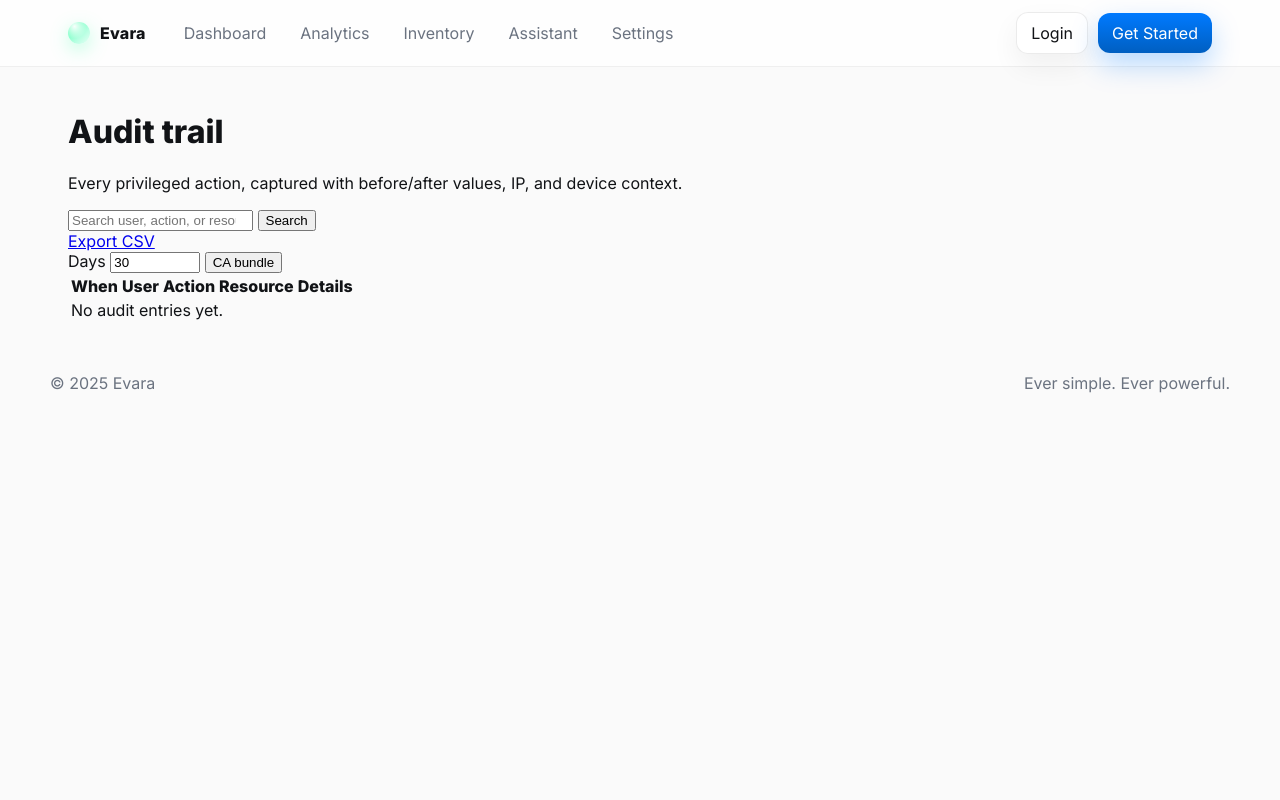
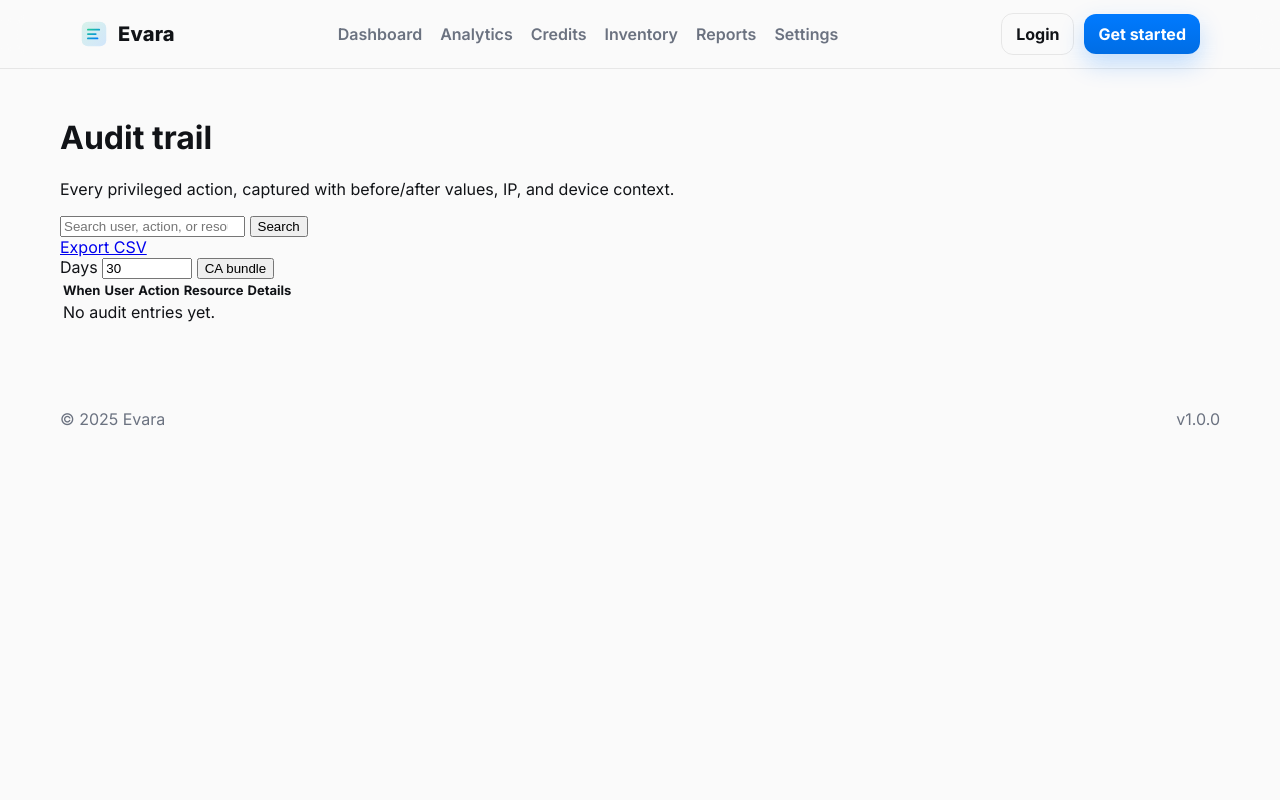
Before and after one commit to ishantswami13-crypto/BILLIONAIR-FIRST-PROJECT, a Flask app: template shopapp/templates/admin/audit_log.html in a window 1280 px wide. Run offline with Flask 3, Linux system fonts and the light colour scheme; the template is opened without the code that fills it, so the values that code supplies are empty; parts of the project's set-up code (start-up, migrations or seed data) failed here and were passed over.

Commit message:
Evara brand shell: Apple-grade glass nav, airy hero, premium cards, light/dark

```diff
--- a/shopapp/static/css/app.css
+++ b/shopapp/static/css/app.css
@@ -1,81 +1,94 @@
-*{box-sizing:border-box} html,body{height:100%}
-body.evara{margin:0;background:var(--bg);color:var(--ink);font-family:Inter,system-ui,Arial,sans-serif}
+*{box-sizing:border-box}
+html,body{height:100%}
+body.ev-body{
+  margin:0; background:var(--bg); color:var(--ink);
+  font-family: Inter, system-ui, -apple-system, Segoe UI, Roboto, "Helvetica Neue", Arial, "Noto Sans", "Apple Color Emoji", "Segoe UI Emoji";
+  -webkit-font-smoothing: antialiased; -moz-osx-font-smoothing: grayscale;
+}
+
+.container{width:100%; max-width:1160px; margin:0 auto; padding:0 20px}
 
 /* Glass Nav */
-.ev-nav{position:sticky;top:0;z-index:50;background:var(--glass);backdrop-filter: blur(18px);
-  border-bottom:1px solid rgba(0,0,0,.06)}
-.ev-nav__wrap{max-width:1180px;margin:0 auto;display:flex;align-items:center;gap:16px;
-  padding:12px 18px}
-.ev-brand{display:flex;align-items:center;gap:10px;text-decoration:none;color:var(--ink)}
-.ev-logo{width:22px;height:22px;border-radius:50%;
-  background: radial-gradient(100% 100% at 30% 20%, rgba(255,255,255,.95) 0, rgba(255,255,255,.2) 44%, transparent 55%),
-              linear-gradient(135deg,var(--mint),#b3ffe0 60%, #e9fff6 100%);
-  box-shadow: 0 6px 18px rgba(79,255,176,.35)}
-.ev-wordmark{font-weight:800;letter-spacing:.2px}
+.ev-nav{
+  position:sticky; top:0; z-index:50;
+  backdrop-filter: blur(14px);
+  background: color-mix(in oklab, var(--bg) 80%, transparent);
+  border-bottom:1px solid var(--line);
+}
+.ev-nav__inner{display:flex; align-items:center; justify-content:space-between; height:68px}
+.ev-brand{display:flex; align-items:center; gap:10px; text-decoration:none}
+.ev-logo{display:block}
+.ev-wordmark{font-weight:800; letter-spacing:.2px; color:var(--ink); font-size:20px}
 
-.ev-links{display:flex;gap:14px;margin-left:12px}
-.ev-link{color:var(--ink-soft);text-decoration:none;padding:8px 10px;border-radius:10px}
-.ev-link:hover{background:var(--muted);color:var(--ink)}
+.ev-links{display:flex; gap:18px}
+.ev-link{color:var(--muted); text-decoration:none; font-weight:600}
+.ev-link.active, .ev-link:hover{color:var(--ink)}
+.ev-actions{display:flex; gap:10px; align-items:center}
+.ev-pill{padding:6px 10px; border:1px solid var(--line); border-radius:999px; font-size:13px; color:var(--muted)}
 
-.ev-actions{margin-left:auto;display:flex;gap:10px;align-items:center}
-.ev-btn{padding:10px 14px;border-radius:12px;border:1px solid rgba(0,0,0,.08);background:var(--bg-elev);
-  text-decoration:none;color:var(--ink);transition:.2s;box-shadow:var(--shadow)}
-.ev-btn:hover{transform:translateY(-2px)}
-.ev-btn--primary{border:0;background:linear-gradient(180deg,var(--blue) 0%, #005fc1 100%);color:#fff;
-  box-shadow:0 12px 28px rgba(0,122,255,.28)}
-.ev-btn--ghost{background:transparent;border:1px solid rgba(0,0,0,.12)}
-.ev-pill{padding:6px 10px;border-radius:999px;background:var(--muted);font-size:.9rem;color:var(--ink-soft)}
+.ev-btn{
+  background: linear-gradient(180deg, var(--blue), color-mix(in srgb, var(--blue) 80%, #003a7a));
+  color:#fff; border:0; padding:10px 14px; border-radius:12px;
+  font-weight:700; text-decoration:none; display:inline-flex; align-items:center; gap:8px;
+  box-shadow: 0 10px 24px rgba(0,122,255,.24);
+}
+.ev-btn:hover{transform: translateY(-1px)}
+.ev-btn--ghost{
+  background: transparent; color:var(--ink); border:1px solid var(--line); box-shadow:none;
+}
 
-.ev-hamburger{display:none;background:transparent;border:0;padding:8px}
-.ev-hamburger span{display:block;width:18px;height:2px;background:var(--ink);margin:4px 0;border-radius:2px}
-
-/* Container */
-.ev-container{max-width:1180px;margin:0 auto;padding:24px 18px}
+/* Main */
+.ev-main{padding:28px 0 60px}
 
 /* Hero */
-.ev-hero{position:relative;overflow:hidden;border-radius:28px;background:linear-gradient(140deg,#ffffff 0%,#f4fbf8 45%,#ecf7ff 100%);
-  border:1px solid rgba(0,0,0,.06);box-shadow:var(--shadow);margin-top:14px}
-.ev-hero__inner{padding:48px 28px}
-.ev-hero h1{margin:0 0 8px;font-size:36px;font-weight:800;letter-spacing:.2px}
-.ev-soft{color:var(--ink-soft)}
-.ev-cta{display:flex;gap:12px;margin-top:14px}
-.ev-hero__bg{position:absolute;inset:-20% -10% auto -10%;height:240px;pointer-events:none;filter:saturate(.95)}
-.orb{position:absolute;width:240px;height:240px;border-radius:50%;filter:blur(26px);opacity:.22}
-.orb.o1{left:6%;top:-20px;background:radial-gradient(circle at 30% 30%, #9fdcff, transparent 60%), #d2eaff}
-.orb.o2{left:40%;top:-10px;background:radial-gradient(circle at 60% 30%, #b8ffd7, transparent 60%), #e6fff2}
-.orb.o3{left:72%;top:-24px;background:radial-gradient(circle at 40% 60%, #ffd1e7, transparent 60%), #ffeaf4}
+.ev-hero{position:relative; padding:36px 0 28px; display:grid; grid-template-columns: 1.2fr .8fr; gap:28px}
+.ev-hero__copy h1{font-size: clamp(30px, 4vw, 44px); margin:0 0 6px; letter-spacing:.2px}
+.ev-hero__copy .sub{margin:0 0 18px; color:var(--muted); font-size:16px}
+.cta-row{display:flex; gap:10px; flex-wrap:wrap}
 
-/* KPI grid */
-.ev-grid{display:grid;grid-template-columns:repeat(12,1fr);gap:var(--gap);margin:22px 0}
-.ev-card{grid-column:span 4;background:var(--bg-elev);border:1px solid rgba(0,0,0,.06);border-radius:var(--card-r);
-  box-shadow:var(--shadow);padding:20px;transition:transform .25s ease, box-shadow .25s ease}
-.ev-card:hover{transform:translateY(-3px);box-shadow:0 16px 34px rgba(0,0,0,.10)}
-.kpi__label{color:var(--ink-soft);font-size:.9rem}
-.kpi__value{font-size:28px;font-weight:800;margin-top:6px}
-.kpi__hint{margin-top:6px}
+.ev-hero__ambient{position:relative}
+.ev-hero__ambient .blob{
+  position:absolute; width:240px; height:240px; border-radius:50%; filter: blur(26px); opacity:.23;
+}
+.ev-hero__ambient .b1{left:8%; top:10px; background:radial-gradient(circle at 40% 40%, #c7ffe3, transparent 60%)}
+.ev-hero__ambient .b2{left:42%; top:-6px; background:radial-gradient(circle at 60% 30%, #cfe3ff, transparent 60%)}
+.ev-hero__ambient .b3{left:68%; top:28px; background:radial-gradient(circle at 30% 70%, #ffe2f1, transparent 60%)}
 
-/* Slab section */
-.ev-slab{background:var(--bg-elev);border:1px solid rgba(0,0,0,.06);border-radius:var(--card-r);
-  box-shadow:var(--shadow);padding:18px;margin:10px 0 28px}
-.ev-slab__head{display:flex;justify-content:space-between;align-items:center;margin-bottom:8px}
-.ev-list{display:flex;flex-direction:column}
-.ev-row{display:grid;grid-template-columns:auto 1fr auto auto;align-items:center;gap:12px;padding:12px;border-radius:12px}
-.ev-row:hover{background:var(--muted)}
-.ev-dot{width:8px;height:8px;border-radius:50%;background:var(--mint)}
-.ev-row__title{font-weight:600}
-.ev-row__meta{font-size:.9rem}
-.ev-row__amt{font-weight:800}
+/* KPI + Panels */
+.ev-grid{display:grid; grid-template-columns: repeat(3, 1fr); gap:16px; margin-top:6px}
+.ev-card{
+  background: var(--card); border:1px solid var(--line); border-radius: var(--rad);
+  box-shadow: var(--shadow); padding:16px; transition: transform .25s ease, box-shadow .25s ease;
+}
+.ev-card:hover{ transform: translateY(-3px) }
 
-/* Empty */
-.ev-empty{padding:18px;border:1px dashed rgba(0,0,0,.14);border-radius:14px;text-align:center;color:var(--ink-soft)}
+.kpi h3{margin:0 0 4px; font-size:14px; color:var(--muted); font-weight:700; letter-spacing:.3px; text-transform:uppercase}
+.kpi-val{font-weight:800; font-size: clamp(22px, 3.6vw, 34px)}
+.kpi-sub{color:var(--muted); font-size:13px}
+
+.ev-panels{display:grid; grid-template-columns: 1.4fr .6fr; gap:16px; margin-top:16px}
+.card-head{display:flex; align-items:center; justify-content:space-between; margin-bottom:8px}
+.card-head h3{margin:0; font-size:18px}
+.ev-list{list-style:none; margin:0; padding:0}
+.ev-list li{display:grid; grid-template-columns: 1fr auto auto; gap:10px; padding:10px 0; border-bottom:1px dashed var(--line)}
+.ev-list li:last-child{border-bottom:0}
+.ev-list .item{font-weight:600}
+.ev-list .meta{color:var(--muted)}
+.ev-list .amt{font-weight:800}
 
 /* Footer */
-.ev-footer{padding:26px 18px}
-.ev-footer__wrap{max-width:1180px;margin:0 auto;display:flex;justify-content:space-between;color:var(--ink-soft)}
+.ev-footer{padding:24px 0 40px}
+.ev-foot__inner{display:flex; align-items:center; justify-content:space-between}
+.muted{color:var(--muted)}
+.small{font-size:13px}
 
-@media (max-width: 920px){
+/* Responsive */
+@media (max-width: 980px){
+  .ev-hero{grid-template-columns: 1fr}
+  .ev-grid{grid-template-columns: 1fr 1fr}
+  .ev-panels{grid-template-columns: 1fr}
+}
+@media (max-width: 640px){
+  .ev-grid{grid-template-columns: 1fr}
   .ev-links{display:none}
-  .ev-hamburger{display:block}
-  .ev-card{grid-column:span 12}
-  .ev-cta{flex-wrap:wrap}
 }
--- a/shopapp/static/css/tokens.css
+++ b/shopapp/static/css/tokens.css
@@ -1,28 +1,25 @@
 :root{
-  --bg: #FAFAFA;
-  --bg-elev: #FFFFFF;
-  --ink: #111316;
-  --ink-soft:#6B7380;
-  --muted: #EEF1F6;
+  --bg: #fafafa;
+  --ink: #111317;
+  --muted: #6b7280;
+  --card: #ffffff;
+  --line: rgba(0,0,0,.08);
 
-  --mint: #4FFFB0;
-  --blue: #007AFF;
-  --charcoal: #1C1C1E;
+  --mint: #21c997;     /* Evara Mint (primary) */
+  --blue: #007aff;     /* Apple Blue (secondary) */
+  --charcoal:#1C1C1E;
 
-  --card-r: 18px;
-  --gap: 22px;
-  --shadow: 0 12px 28px rgba(0,0,0,.06);
-  --glass: rgba(255,255,255,.72);
+  --rad: 16px;
+  --shadow: 0 12px 28px rgba(0,0,0,.08);
 }
+
 @media (prefers-color-scheme: dark){
   :root{
-    --bg: #0B0D10;
-    --bg-elev: #101318;
-    --ink: #EAEFF6;
-    --ink-soft:#A2A9B6;
-    --muted: #1A1F27;
-
-    --shadow: 0 12px 28px rgba(0,0,0,.45);
-    --glass: rgba(16,19,24,.6);
+    --bg: #0b0d12;
+    --ink: #e9eef7;
+    --muted: #9aa3b2;
+    --card: #12151d;
+    --line: rgba(255,255,255,.08);
+    --shadow: 0 16px 36px rgba(0,0,0,.55);
   }
 }
--- a/shopapp/static/js/app.js
+++ b/shopapp/static/js/app.js
@@ -1,20 +1,11 @@
-// mobile nav (optional – you can expand later)
-document.getElementById('navToggle')?.addEventListener('click', () => {
-  document.querySelector('.ev-links')?.classList.toggle('is-open');
+// subtle entrance animations
+document.addEventListener('DOMContentLoaded', () => {
+  const cards = document.querySelectorAll('.ev-card');
+  cards.forEach((c,i)=>{
+    c.style.opacity = 0; c.style.transform = 'translateY(6px)';
+    setTimeout(()=>{
+      c.style.transition = 'opacity .4s ease, transform .4s ease';
+      c.style.opacity = 1; c.style.transform = 'translateY(0)';
+    }, 120 + i*60);
+  });
 });
-
-// count-up for KPIs
-const ease = t => 1 - Math.pow(1 - t, 3);
-document.querySelectorAll('[data-countup]').forEach(el => {
-  const target = parseFloat(el.dataset.countup || '0');
-  const isMoney = (el.textContent || '').trim().startsWith('₹') || el.closest('.kpi__value');
-  const start = performance.now();
-  const dur = 900;
-  const anim = (now) => {
-    const p = Math.min(1, (now - start)/dur);
-    const val = Math.round(ease(p) * target);
-    el.textContent = isMoney ? `₹${val.toLocaleString('en-IN')}` : val.toLocaleString('en-IN');
-    if (p < 1) requestAnimationFrame(anim);
-  };
-  requestAnimationFrame(anim);
-});
--- a/shopapp/templates/layout.html
+++ b/shopapp/templates/layout.html
@@ -3,61 +3,69 @@
 <head>
   <meta charset="utf-8">
   <meta name="viewport" content="width=device-width, initial-scale=1">
-  <title>{% block title %}Evara{% endblock %}</title>
+  <title>{% block title %}Evara &mdash; Ever simple. Ever powerful.{% endblock %}</title>
 
   <!-- Fonts -->
   <link rel="preconnect" href="https://fonts.gstatic.com" crossorigin>
-  <link rel="preload" as="style" href="https://fonts.googleapis.com/css2?family=Inter:wght@400;600;800&display=swap">
-  <link rel="stylesheet" href="https://fonts.googleapis.com/css2?family=Inter:wght@400;600;800&display=swap">
+  <link rel="preload" as="style" href="https://fonts.googleapis.com/css2?family=Inter:wght@400;500;600;700;800&display=swap">
+  <link rel="stylesheet" href="https://fonts.googleapis.com/css2?family=Inter:wght@400;500;600;700;800&display=swap">
 
-  <!-- Core styles -->
+  <!-- Brand tokens + app styles -->
   <link rel="stylesheet" href="{{ url_for('static', filename='css/tokens.css') }}">
   <link rel="stylesheet" href="{{ url_for('static', filename='css/app.css') }}">
 
   {% block head %}{% endblock %}
 </head>
-<body class="evara {{ body_class|default('') }}">
+<body class="ev-body">
   <!-- Glass Nav -->
   <header class="ev-nav">
-    <div class="ev-nav__wrap">
-      <a class="ev-brand" href="{{ url_for('index') }}">
-        <span class="ev-logo" aria-hidden="true"></span>
+    <div class="ev-nav__inner container">
+      <a href="{{ url_for('index') }}" class="ev-brand">
+        <!-- Minimal "E" monogram as inline SVG -->
+        <svg width="28" height="28" viewBox="0 0 64 64" class="ev-logo" aria-hidden="true">
+          <defs>
+            <linearGradient id="g" x1="0" x2="1" y1="0" y2="1">
+              <stop offset="0%" stop-color="var(--mint)"/>
+              <stop offset="100%" stop-color="var(--blue)"/>
+            </linearGradient>
+          </defs>
+          <rect x="4" y="4" width="56" height="56" rx="14" fill="url(#g)" opacity=".16"/>
+          <path d="M18 22h26M18 32h18M18 42h22" stroke="url(#g)" stroke-width="4" stroke-linecap="round"/>
+        </svg>
         <span class="ev-wordmark">Evara</span>
       </a>
 
       <nav class="ev-links">
-        <a href="{{ url_for('index') }}" class="ev-link">Dashboard</a>
-        <a href="/analytics" class="ev-link">Analytics</a>
-        <a href="/inventory" class="ev-link">Inventory</a>
-        <a href="/assistant" class="ev-link">Assistant</a>
-        <a href="/settings" class="ev-link">Settings</a>
+        <a href="{{ url_for('index') }}" class="ev-link {% if request.path=='/' %}active{% endif %}">Dashboard</a>
+        <a href="{{ url_for('reports.analytics') if 'reports' in g.get('blueprints', []) else '#' }}" class="ev-link">Analytics</a>
+        <a href="{{ url_for('credits') if 'credits' in g.get('blueprints', []) else '#' }}" class="ev-link">Credits</a>
+        <a href="{{ url_for('add_item') if 'add_item' in globals() else '#' }}" class="ev-link">Inventory</a>
+        <a href="{{ url_for('report') if 'report' in globals() else '#' }}" class="ev-link">Reports</a>
+        <a href="{{ url_for('settings_branding') if 'settings_branding' in globals() else '#' }}" class="ev-link">Settings</a>
       </nav>
 
       <div class="ev-actions">
         {% if session.get('user') %}
           <span class="ev-pill">Hi, {{ session['user'] }}</span>
-          <a class="ev-btn ev-btn--primary" href="/logout">Logout</a>
+          <a class="ev-btn ev-btn--ghost" href="{{ url_for('logout') }}">Logout</a>
         {% else %}
-          <a class="ev-btn" href="/login">Login</a>
-          <a class="ev-btn ev-btn--primary" href="/register">Get Started</a>
+          <a class="ev-btn ev-btn--ghost" href="{{ url_for('login') }}">Login</a>
+          <a class="ev-btn" href="{{ url_for('register') }}">Get started</a>
         {% endif %}
-        <button class="ev-hamburger" id="navToggle" aria-label="Menu">
-          <span></span><span></span><span></span>
-        </button>
       </div>
     </div>
   </header>
 
-  <!-- Page -->
-  <main class="ev-container">
+  <!-- Page content -->
+  <main class="ev-main container">
     {% block content %}{% endblock %}
   </main>
 
   <!-- Footer -->
-  <footer class="ev-footer">
-    <div class="ev-footer__wrap">
-      <span>© {{ copyright_year|default(2025) }} Evara</span>
-      <span class="ev-soft">Ever simple. Ever powerful.</span>
+  <footer class="ev-footer container">
+    <div class="ev-foot__inner">
+      <span class="muted">&copy; {{ config.get('COPYRIGHT_YEAR', 2025) }} Evara</span>
+      <span class="muted">v{{ config.get('APP_VERSION','1.0') }}</span>
     </div>
   </footer>
 
```
Also changed, not shown: shopapp/templates/index.html (+76 -41 lines).
